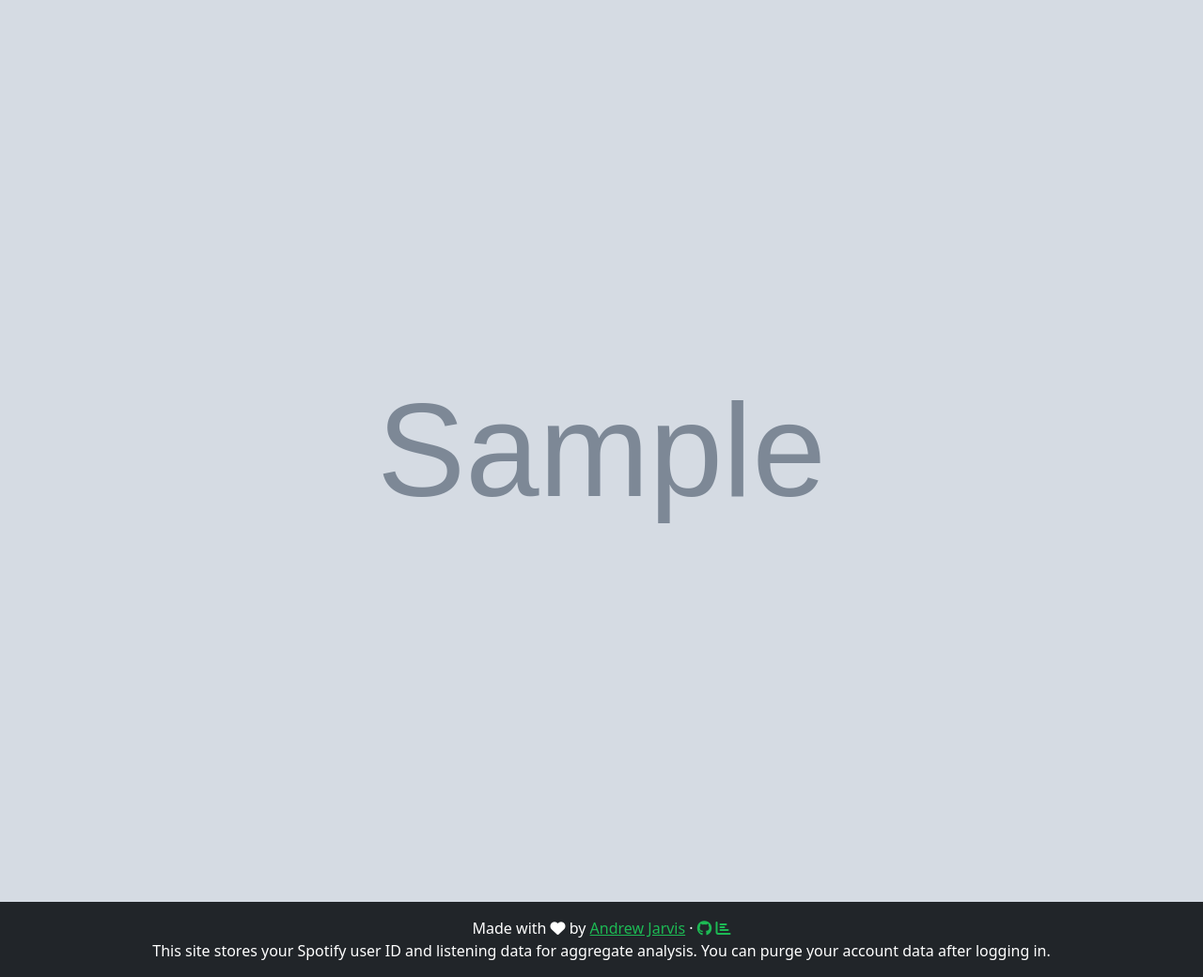
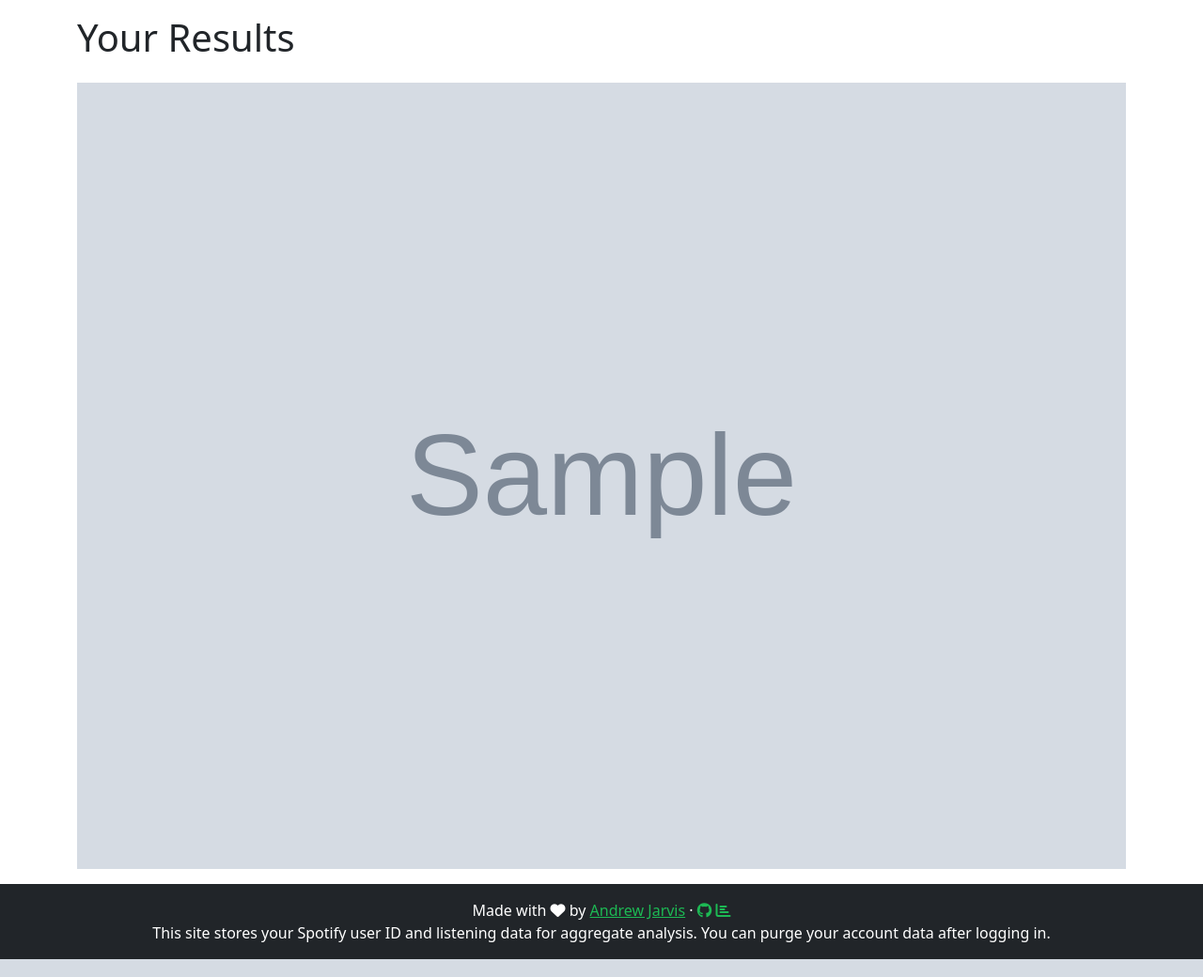
Before and after one commit to Jarvl/musical-compass, a Python web app: template musical_compass/templates/results.html in a window 1280 px wide. Shown: the whole page at 94% size. Run offline with Jinja, Linux system fonts and the light colour scheme; the template is opened without the code that fills it: most values are stand-ins (such as "Sample title", 1, 10 or a date in 2020); grey boxes marked "Sample" are stand-in pictures; some libraries are stand-ins or nearby versions.

Commit message:
Made results page look nice

```diff
--- a/musical_compass/templates/results.html
+++ b/musical_compass/templates/results.html
@@ -1,5 +1,10 @@
 {% extends 'base.html' %}
 
 {% block content %}
-  <img style="width:100%" src="{{ plot_image_uri }}" alt="Musical compass results" />
+<div class="container py-3">
+  <h1>Your Results</h1>
+  <div class="text-center mt-4">
+    <img src="{{ plot_image_uri }}" alt="Musical Compass results" class="w-100" />
+  </div>
+</div>
 {% endblock %}
```
